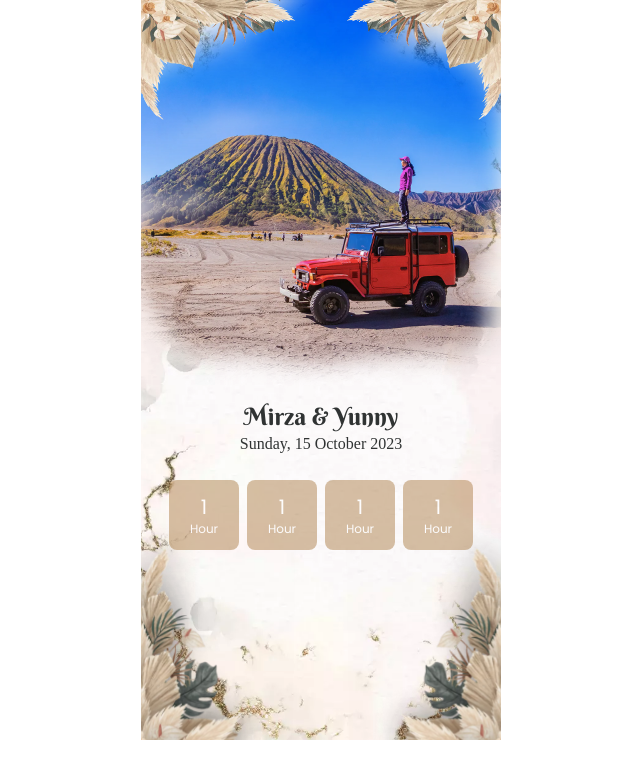
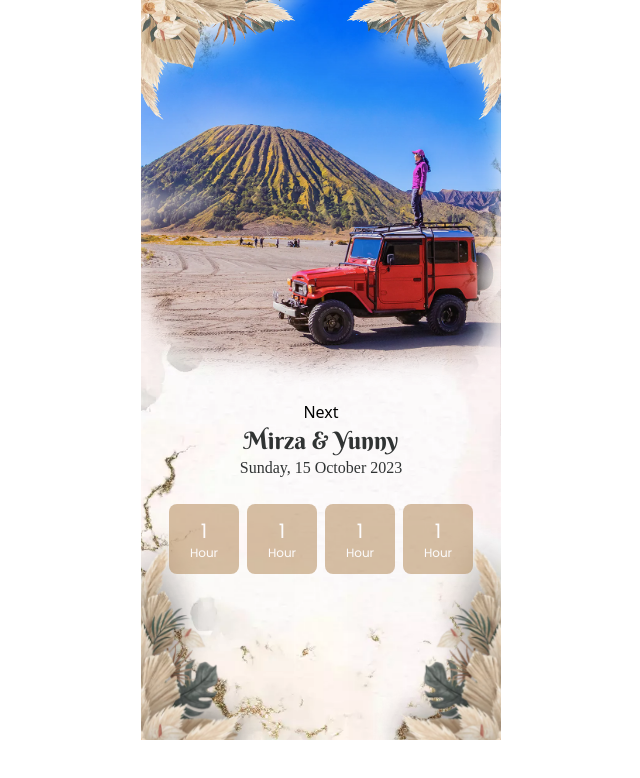
Before and after one commit to Harits19/wedding-invitation-app-react, a Next.js app: page /main in a window 1280 px wide. Shown: the top 778 px of the page, without its empty margins (319-959 px from the left). Built offline with nearby package versions, Linux system fonts and the light colour scheme; a web font is replaced by a local one.

Commit message:
implement carousel

```diff
--- a/app/components/audio-player.tsx
+++ b/app/components/audio-player.tsx
@@ -4,8 +4,8 @@ export default function AudioPlayer({ src }: { src: string }) {
   const audioRef = useRef<HTMLAudioElement>(null);
 
   useEffect(() => {
-    const audio = new Audio(src);
-    audio.play();
+    // const audio = new Audio(src);
+    // audio.play();
   }, [src]);
   // useEffect(() => {
   //   audioRef.current?.play();
--- a/app/main/page.tsx
+++ b/app/main/page.tsx
@@ -1,6 +1,6 @@
 "use client";
 
-import Image from "next/image";
+import Image, { StaticImageData } from "next/image";
 import Background from "../components/background";
 import BottomDecor from "../components/bottom-decor";
 import Scaffold from "../components/scaffold";
@@ -11,34 +11,80 @@ import Text from "../components/averia";
 import { kText } from "@/constans/text";
 import moment from "moment";
 import AudioPlayer from "../components/audio-player";
+import { Fade } from "react-slideshow-image";
 
-const useTimeout = () => {};
+const ImageSlideShow = (props: { src: StaticImageData }) => {
+  useEffect(() => {
+    console.log("image mounted ", props.src.src);
+
+    return () => {
+      console.log("image unmounted ", props.src.src);
+    };
+  }, [props.src.src]);
+  return (
+    <Image
+      className="absolute top-0 w-full object-cover h-[400px]"
+      alt="photo"
+      src={props.src}
+    />
+  );
+};
 
 export default function Main() {
   const [indexImage, setIndexImage] = useState(1);
   const imageList = [kPublic.photoSlideShow1, kPublic.photoSlideShow2];
   const selectedImage = indexImage % imageList.length;
-  const nextImage = selectedImage + 1;
+  let nextImage = selectedImage + 1;
+
+  if (nextImage === imageList.length) {
+    nextImage = 0;
+  }
+
+  useEffect(() => {
+    console.log(`initializing interval`);
+    const interval = setInterval(() => {
+      setIndexImage((prev) => prev + 1);
+    }, 5000);
+
+    return () => {
+      console.log(`clearing interval`);
+      clearInterval(interval);
+    };
+  }, []);
 
   return (
     <Scaffold>
-      <Background className="z-10" />
+      <Background className="z-20" />
       <div className="absolute z-20 right-0 left-0">
         <TopDecor />
       </div>
+
       <Image
-        className="z-0 absolute h-[400px] w-full object-cover"
+        key={indexImage}
+        className="animate-fade-zoom-out z-10 absolute top-0 w-full object-cover h-[400px]"
         alt="photo"
-        height={450}
-        src={imageList[0]}
+        src={imageList[selectedImage]}
       />
+      <Image
+        className="scale-[1.18] absolute top-0 w-full object-cover h-[400px]"
+        alt="photo"
+        src={imageList[nextImage]}
+      />
+
       <div className="absolute z-50 top-0 left-0 right-0 bottom-0 flex flex-col items-center">
         <Image
-          className=" opacity-0 h-[400px] w-full object-cover"
+          className=" opacity-0 h-[400px] object-cover"
           alt="photo"
           height={450}
           src={imageList[0]}
         />
+        <button
+          onClick={() => {
+            setIndexImage(indexImage + 1);
+          }}
+        >
+          Next
+        </button>
         <Text className="text-2xl" family="berkshire">
           {kText.name}
         </Text>
--- /dev/null
+++ b/app/main/style.css
@@ -0,0 +1,5 @@
+
+
+.react-slideshow-fadezoom-images-wrap div {
+  scale: undefined;
+}
--- a/tailwind.config.js
+++ b/tailwind.config.js
@@ -28,14 +28,14 @@ module.exports = {
           '100%': { transform: 'rotate(0deg) scale(1)' },
         },
         "fade-zoom-out": {
-          '0%': { transform: 'scale(1)', opacity: '1' },
-          '50%': {  opacity: '0.8' },
-          '100%': { transform: 'scale(1.18)', opacity: '0' },
+          '0%': { transform: 'scale(1.18)', opacity: '1' },
+          '50%': { opacity: '1' },
+          '100%': { transform: 'scale(1)', opacity: '0' },
         },
         "blip": {
-          '0%': {  opacity: '1' },
-          '50%': {  opacity: '0.5' },
-          '100%': {  opacity: '1' },
+          '0%': { opacity: '1' },
+          '50%': { opacity: '0.5' },
+          '100%': { opacity: '1' },
 
 
         }
@@ -43,7 +43,7 @@ module.exports = {
       animation: {
         "wiggle-left": 'wiggle-left 3s ease-in-out infinite',
         "wiggle-right": 'wiggle-right 3s ease-in-out infinite',
-        "fade-zoom-out": 'fade-zoom-out 3s ease-in-out infinite',
+        "fade-zoom-out": 'fade-zoom-out 5s linear forwards',
         "blip": 'blip 1s ease-in-out infinite'
 
       },
```
Also changed, not shown: 2 other files (tests, documents, lock files or other folders).
